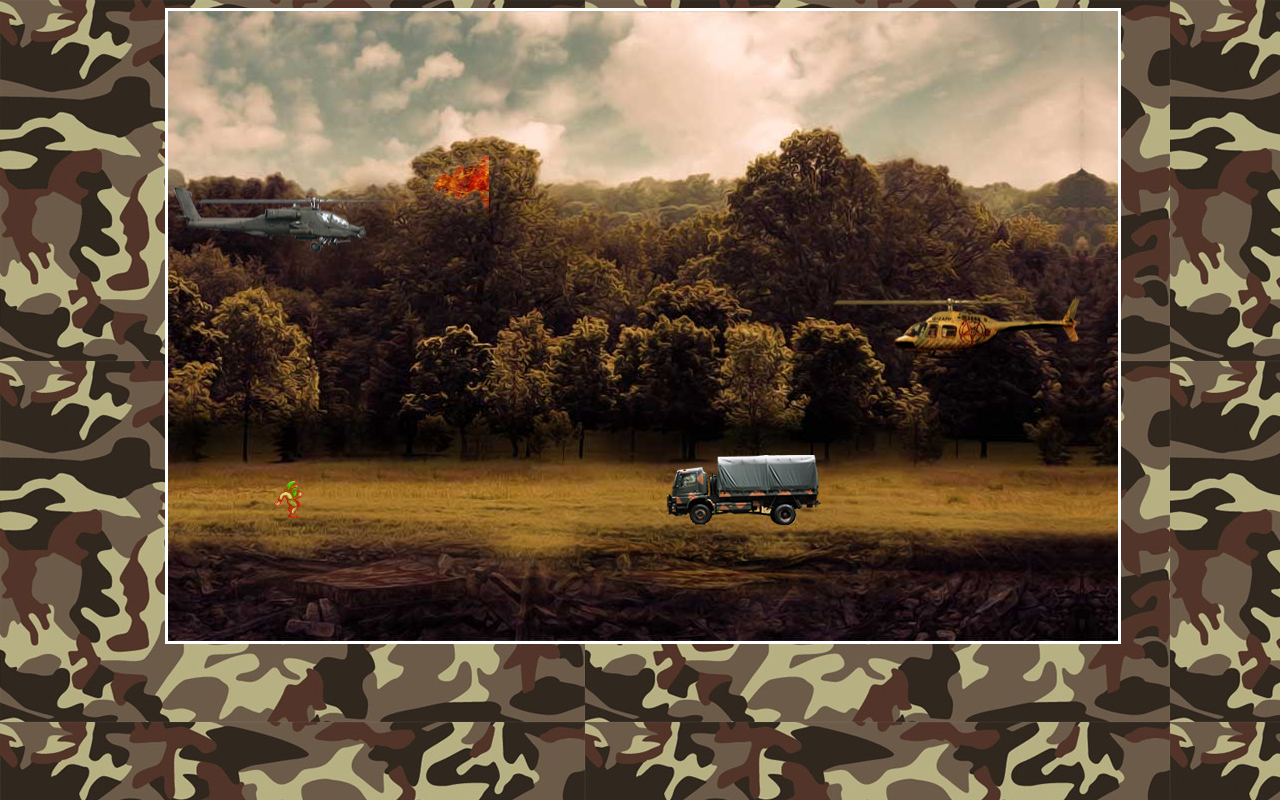
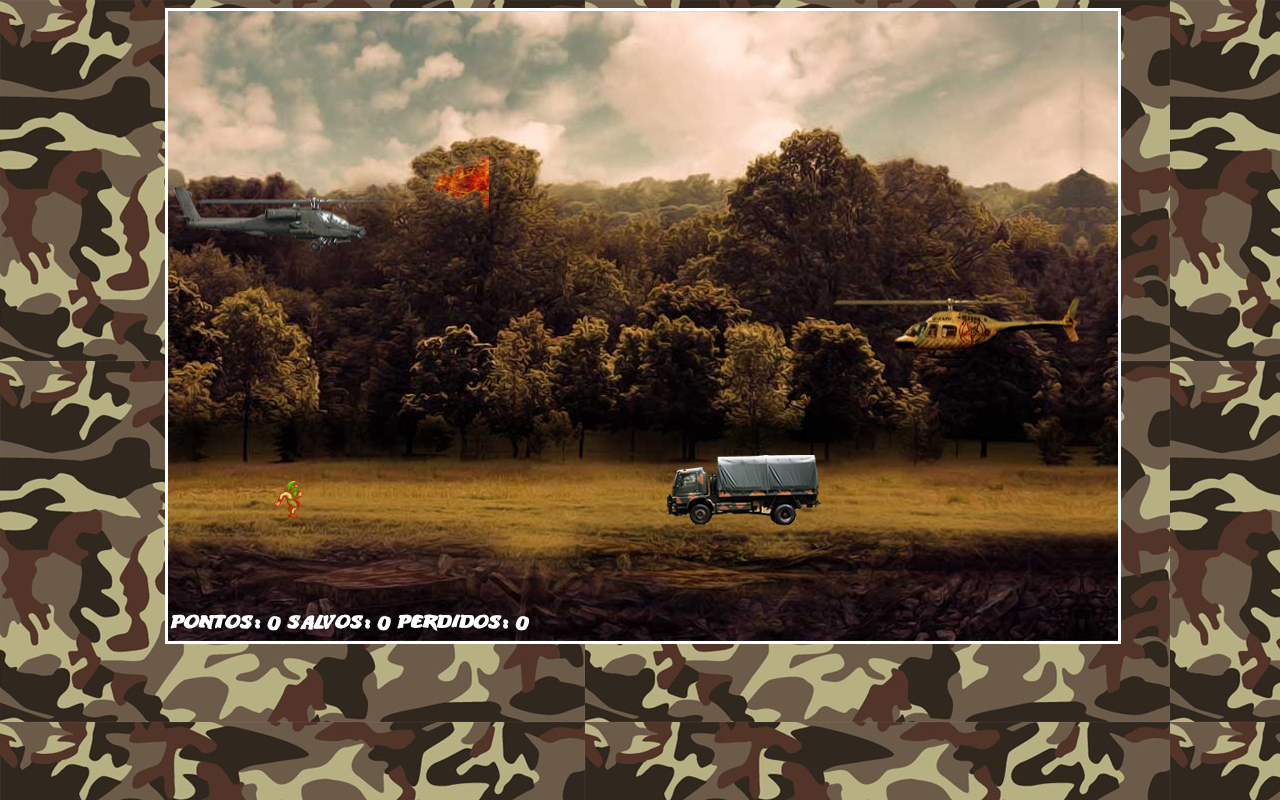
Before and after one commit to vinituis/jogo-resgate, a plain HTML site: page index.html in a window 1280 px wide. Both pictures are taken after a click on the element 643 px from the left and 221 px from the top of the page. Drawn offline with Linux system fonts and the light colour scheme.

Commit message:
Aula 17 - Finalizada | Placar

```diff
--- a/css/style.css
+++ b/css/style.css
@@ -224,3 +224,17 @@ background-image:url(../imgs/apache.png);
    from { background-position:    0px; }
      to { background-position: -308px; }
 }
+
+#placar {
+	width: 450px;
+	height: 50px;
+	position: absolute;
+	left: 5px;
+	top: 590px;
+}
+
+h2 {
+	font-family:Titulo;
+	font-size:20px;
+	color:#FFF
+}
--- a/js/js.js
+++ b/js/js.js
@@ -6,11 +6,15 @@ function start() { // Inicio da função start()
     $("#fundoGame").append("<div id='inimigo1' class='anima2'></div>");
     $("#fundoGame").append("<div id='inimigo2'></div>");
     $("#fundoGame").append("<div id='amigo' class='anima3'></div>");
+    $("#fundoGame").append("<div id='placar'></div>");
 
     //Principais variáveis do jogo
 
     var podeAtirar = true;
     var fimdejogo = false;
+    var pontos = 0;
+    var salvos = 0;
+    var perdidos = 0;
     var jogo = {};
     var velocidade = 5;
     var posicaoY = parseInt(Math.random() * 334);
@@ -46,6 +50,7 @@ function start() { // Inicio da função start()
         moveinimigo2();
         moveamigo();
         colisao();
+        placar();
 
 
     } // Fim da função loop()
@@ -199,7 +204,7 @@ function start() { // Inicio da função start()
 
         if (colisao3.length > 0) {
 
-
+            pontos = pontos + 100;
             inimigo1X = parseInt($("#inimigo1").css("left"));
             inimigo1Y = parseInt($("#inimigo1").css("top"));
 
@@ -216,6 +221,7 @@ function start() { // Inicio da função start()
 
         if (colisao4.length > 0) {
 
+            pontos = pontos + 50;
             inimigo2X = parseInt($("#inimigo2").css("left"));
             inimigo2Y = parseInt($("#inimigo2").css("top"));
             $("#inimigo2").remove();
@@ -231,6 +237,7 @@ function start() { // Inicio da função start()
 
         if (colisao5.length > 0) {
 
+            salvos++;
             reposicionaAmigo();
             $("#amigo").remove();
         }
@@ -239,6 +246,7 @@ function start() { // Inicio da função start()
 
         if (colisao6.length > 0) {
 
+            perdidos++;
             amigoX = parseInt($("#amigo").css("left"));
             amigoY = parseInt($("#amigo").css("top"));
             explosao3(amigoX, amigoY);
@@ -350,5 +358,11 @@ function start() { // Inicio da função start()
 
     } // Fim da função explosao3
 
+    function placar() {
+
+        $("#placar").html("<h2> Pontos: " + pontos + " Salvos: " + salvos + " Perdidos: " + perdidos + "</h2>");
+
+    } //fim da função placar()
+
 
 } // Fim da Função
```
